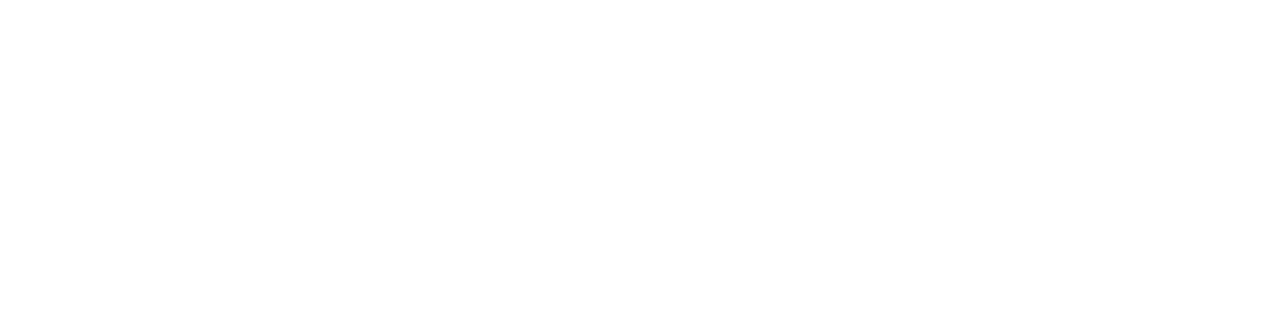
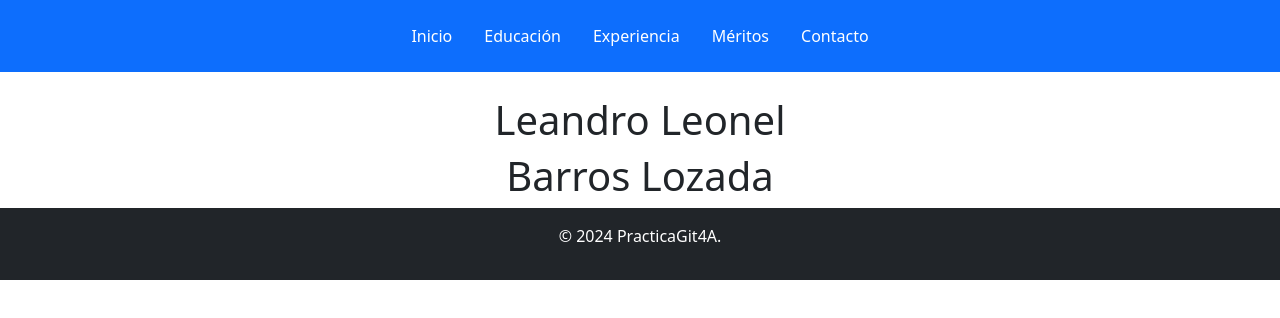
Before and after one commit to Leo538/-PracticaGit4A_BarrosLeonel, a plain HTML site: page index.html in a window 1280 px wide. Drawn offline with nearby package versions, Linux system fonts and the light colour scheme.

Commit message:
Se agregó Bootstrap al proyecto, menú e información personal

```diff
--- a/index.html
+++ b/index.html
@@ -3,19 +3,35 @@
 <head>
     <meta charset="UTF-8">
     <meta name="viewport" content="width=device-width, initial-scale=1.0">
-    <title>Practica Git</title>
+    <title>Practica con Bootstrap</title>
+    <!-- Bootstrap CSS -->
+    <link href="https://cdn.jsdelivr.net/npm/bootstrap@5.3.2/dist/css/bootstrap.min.css" rel="stylesheet">
 </head>
 <body>
-    <header>
+    <header class="bg-primary text-white py-3">
+        <nav class="container">
+            <ul class="nav justify-content-center">
+                <li class="nav-item"><a class="nav-link text-white" href="#inicio">Inicio</a></li>
+                <li class="nav-item"><a class="nav-link text-white" href="#educacion">Educación</a></li>
+                <li class="nav-item"><a class="nav-link text-white" href="#experiencia">Experiencia</a></li>
+                <li class="nav-item"><a class="nav-link text-white" href="#meritos">Méritos</a></li>
+                <li class="nav-item"><a class="nav-link text-white" href="#contacto">Contacto</a></li>
+            </ul>
+        </nav>
+    </header>
 
-    </header>
-    <main>
-        <section>
-
+    <main class="container mt-4 text-center">
+        <section id="nombres-apellidos">
+            <h1>Leandro Leonel</h1>
+            <h1>Barros Lozada</h1>
         </section>
     </main>
-    <footer>
 
+    <footer class="bg-dark text-white text-center py-3">
+        <p>&copy; 2024 PracticaGit4A.</p>
     </footer>
+
+    <!-- Bootstrap JS -->
+    <script src="https://cdn.jsdelivr.net/npm/bootstrap@5.3.2/dist/js/bootstrap.bundle.min.js"></script>
 </body>
 </html>
```
